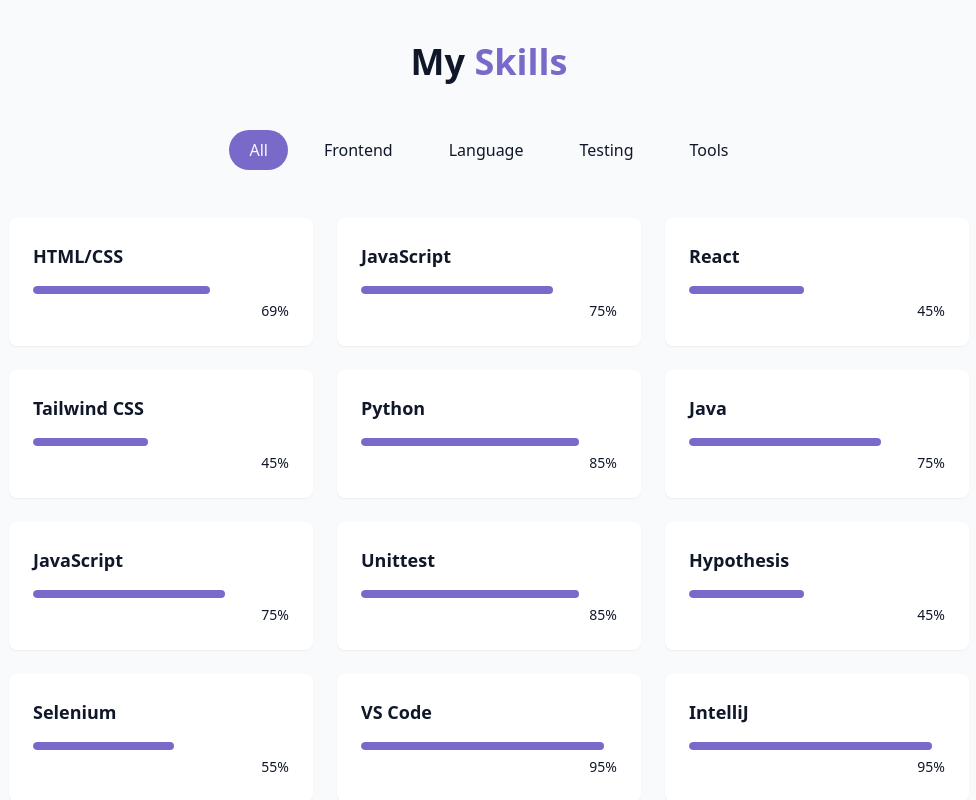
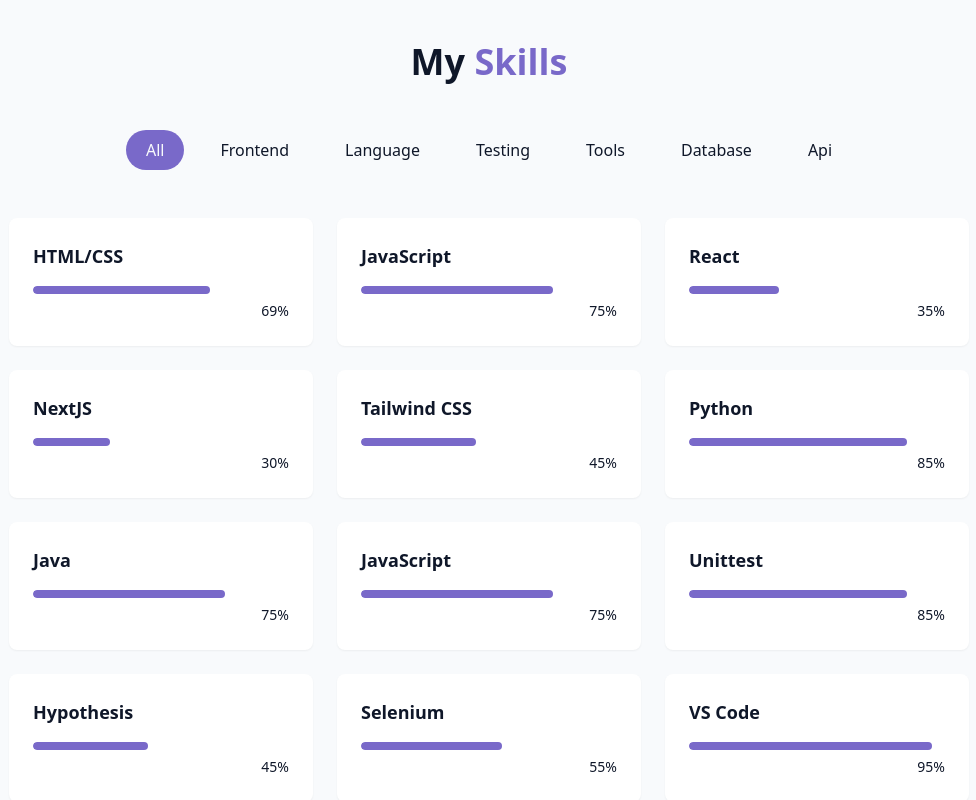
Before and after one commit to excelyynxl-a11y/my-portfolio, a React (Vite) app: page / in a window 1280 px wide. Shown: the part 1720-2520 px from the top of the page, without its empty margins (151-1127 px from the left). Built offline with nearby package versions, Linux system fonts and the light colour scheme.

Commit message:
add api and database skill

```diff
--- a/src/components/SkillsSection.jsx
+++ b/src/components/SkillsSection.jsx
@@ -5,7 +5,8 @@
     // frontend
     {name: "HTML/CSS", level: 69, category: "frontend"},
     {name: "JavaScript", level: 75, category: "frontend"},
-    {name: "React", level: 45, category: "frontend"},
+    {name: "React", level: 35, category: "frontend"},
+    {name: "NextJS", level: 30, category: "frontend"},
     {name: "Tailwind CSS", level: 45, category: "frontend"},
 
     // language
@@ -24,9 +25,17 @@
     {name: "GitHub", level: 95, category: "tools"},
     {name: "GitLab", level: 95, category: "tools"},
     {name: "Postman", level: 45, category: "tools"},
+
+    // db
+    {name: "NeonDB", level: 15, category: "database"},
+
+    // api
+    {name: "GoogleMap API", level: 15, category: "api"},
+    {name: "EmailJS API", level: 15, category: "api"},
+    {name: "UploadThing API", level: 15, category: "api"},
 ];
 
-const categories = ["all", "frontend", "language", "testing", "tools"]
+const categories = ["all", "frontend", "language", "testing", "tools", "database", "api"]
 
 export const SkillsSection = () => {
     const [activeCategory, setActiveCategory] = useState("all");
```
